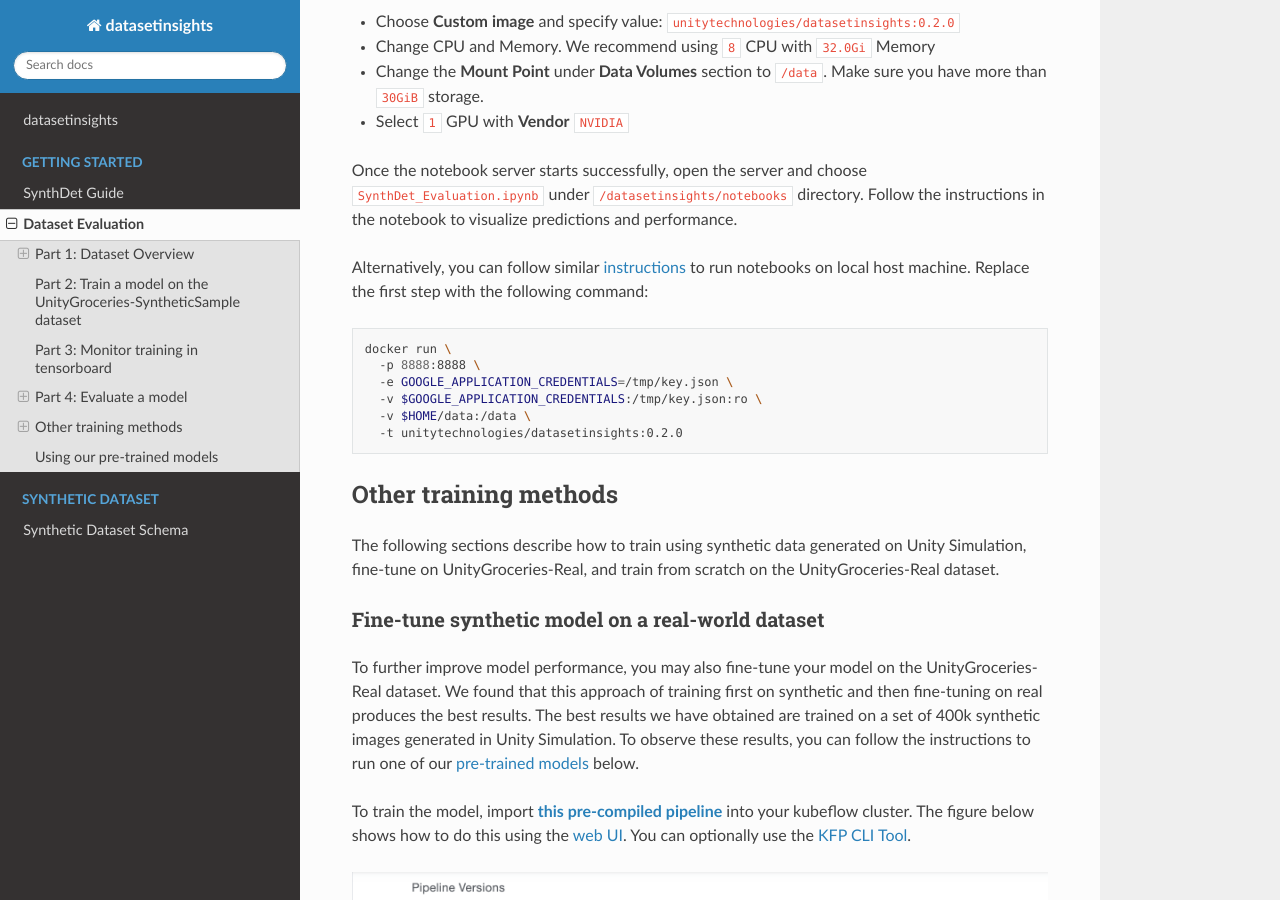
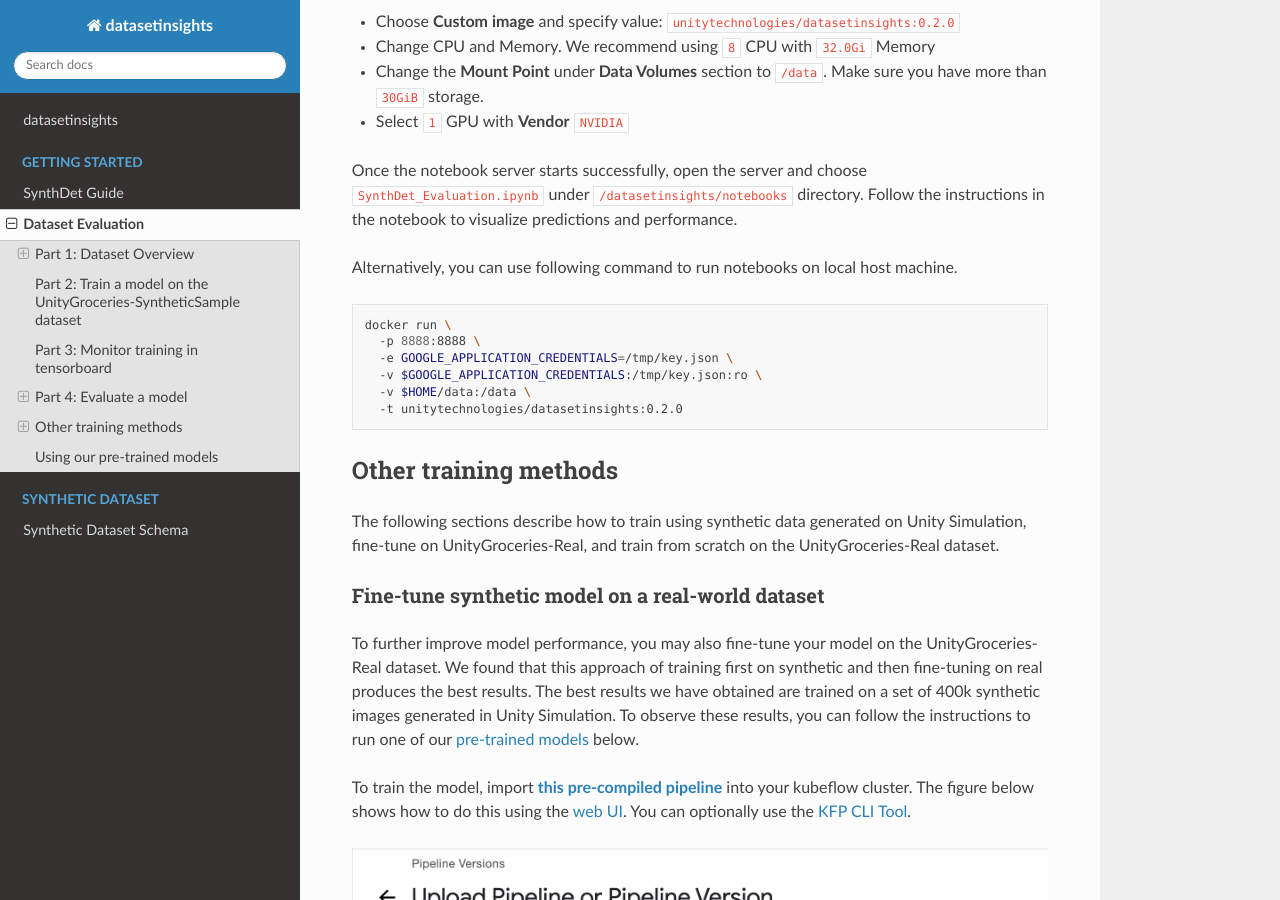
Before and after one commit to Unity-Technologies/datasetinsights, a Sphinx documentation site: the page built from docs/source/Evaluation_Tutorial.md, in a window 1280 px wide and 900 px high, scrolled down 8902 px. Built offline with Sphinx 7.4.7 and the Read the Docs theme 2.0.0, drawn with Linux system fonts in a browser that asks for light colours.

Commit message:
fixed broken .md files (#149)
Co-authored-by: “sanjay” <“sanjay.vishwakarma@unity3d.com”>

````diff
--- a/docs/source/Evaluation_Tutorial.md
+++ b/docs/source/Evaluation_Tutorial.md
@@ -20,11 +20,11 @@
 
 ### UnityGroceries-Real dataset
 
-We've also made a new [dataset of 1.3k real images](https://github.com/Unity-Technologies/SynthDet/blob/master/docs/UnityGroceriesReal.md) which contain groceries and corresponding bounding boxes. You can look at it if you wish, or simply [skip ahead](#part-2-train-a-model) if you're interested in training a model on this dataset. The test split of this dataset will be used in [part 3](#part-3-evaluate-a-model).
+We've also made a new [dataset of 1.3k real images](https://github.com/Unity-Technologies/SynthDet/blob/master/docs/UnityGroceriesReal.md#) which contain groceries and corresponding bounding boxes. You can look at it if you wish, or simply [skip ahead](#part-2-train-a-model) if you're interested in training a model on this dataset. The test split of this dataset will be used in [part 3](#part-3-evaluate-a-model).
 
 ### Create a new synthetic dataset using Unity Simulation (optional)
 
-If you want to run the full end-to-end pipeline including synthetic dataset generation you can follow [this guide](https://github.com/Unity-Technologies/SynthDet/blob/master/docs/RunningSynthDetCloud.md) and then continue to run [this training pipeline](#train-on-synthetic-dataset-generated-on-unity-simulation).
+If you want to run the full end-to-end pipeline including synthetic dataset generation you can follow [this guide](https://github.com/Unity-Technologies/SynthDet/blob/master/docs/RunningSynthDetCloud.md#) and then continue to run [this training pipeline](#train-on-synthetic-dataset-generated-on-unity-simulation).
 
 ## Part 2: Train a model on the UnityGroceries-SyntheticSample dataset
 
@@ -111,7 +111,7 @@
 
 Once the notebook server starts successfully, open the server and choose `SynthDet_Evaluation.ipynb` under `/datasetinsights/notebooks` directory. Follow the instructions in the notebook to visualize predictions and performance.
 
-Alternatively, you can follow similar [instructions](RunningSynthDetCloud.md#step-6-run-dataset-statistics-using-the-datasetinsights-jupyter-notebook) to run notebooks on local host machine. Replace the first step with the following command:
+Alternatively, you can use following command to run notebooks on local host machine.
 
 ```bash
 docker run \
@@ -183,7 +183,7 @@
 
 ### Train on synthetic dataset generated on Unity Simulation
 
-This section shows you how to train a model on your own dataset generated by running the [SynthDet] environment on [Unity Simulation](https://unity.com/products/unity-simulation). You can follow [these instructions](https://github.com/Unity-Technologies/SynthDet/blob/master/docs/RunningSynthDetCloud.md) to generate the dataset.
+This section shows you how to train a model on your own dataset generated by running the [SynthDet] environment on [Unity Simulation](https://unity.com/products/unity-simulation). You can follow [these instructions](https://github.com/Unity-Technologies/SynthDet/blob/master/docs/RunningSynthDetCloud.md#) to generate the dataset.
 
 To train the model, simply import [**this pre-compiled pipeline**](https://raw.githubusercontent.com/Unity-Technologies/datasetinsights/0.2.x/kubeflow/compiled/train_on_synthetic_dataset_unity_simulation.yaml) into your kubeflow cluster. The figure below shows how to do this using the [web UI](https://www.kubeflow.org/docs/pipelines/pipelines-quickstart/#deploy-kubeflow-and-open-the-pipelines-ui). You can optionally use the [KFP CLI Tool](https://www.kubeflow.org/docs/pipelines/sdk/sdk-overview/#kfp-cli-tool).
 
@@ -202,7 +202,7 @@
 - `config`: Estimator config YAML file. You can use the default value which points to a YAML file packaged with our docker images or you can load from remote locations GCS or any HTTP(s) using file prefix `gs://, http(s)://`.
 - `tb_log_dir`: Path to store tensorboard logs used to visualize the training progress.
 - `checkpoint_dir`: Path to store output Estimator checkpoints. You can use one of the checkpoints for estimator evaluation.
-- `volume_size`: Size of the Kubernetes Persistent Volume Claims (PVC) that will be used to store the dataset. You should change this value according to the dataset that was generated. If you use default settings from [these instructions](https://github.com/Unity-Technologies/SynthDet/blob/master/docs/RunningSynthDetCloud.md), you should expect `1.2TiB` storage required for 400k images.
+- `volume_size`: Size of the Kubernetes Persistent Volume Claims (PVC) that will be used to store the dataset. You should change this value according to the dataset that was generated. If you use default settings from [these instructions](https://github.com/Unity-Technologies/SynthDet/blob/master/docs/RunningSynthDetCloud.md#), you should expect `1.2TiB` storage required for 400k images.
 
 Set `tb_log_dir` and `checkpoint_dir` to a location that is convenient for you and your Kubernetes cluster has permissions to write to. This is typically a GCS path under the same GCP project. You want to keep a note on these directories that will be used for tensorboard visualization and model evaluation. Note that an invalid location will cause the job to fail, whereas a path to the local filesystem may run but will be hard to monitor as you won't have easy access to the files.
 
````
